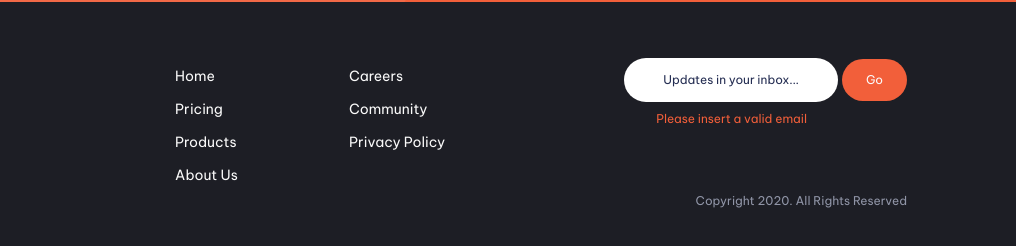
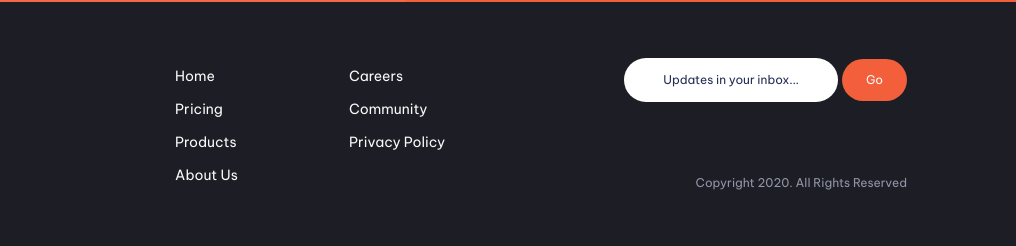
Before and after one commit to Ryoshi1001/Manage-Landing-Page, a website: page index.html in a window 1280 px wide. Shown: the part 2345-2591 px from the top of the page, 264-1280 px from the left. Drawn offline with nearby package versions, Linux system fonts and the light colour scheme.

Commit message:
Update index.html

```diff
--- a/index.html
+++ b/index.html
@@ -528,7 +528,7 @@
                 Go
               </button>
               <p
-                class="form-error__msg  text-xs text-BrightRed"
+                class="form-error__msg hidden text-xs text-BrightRed"
               >
                 Please insert a valid email
               </p>
```
